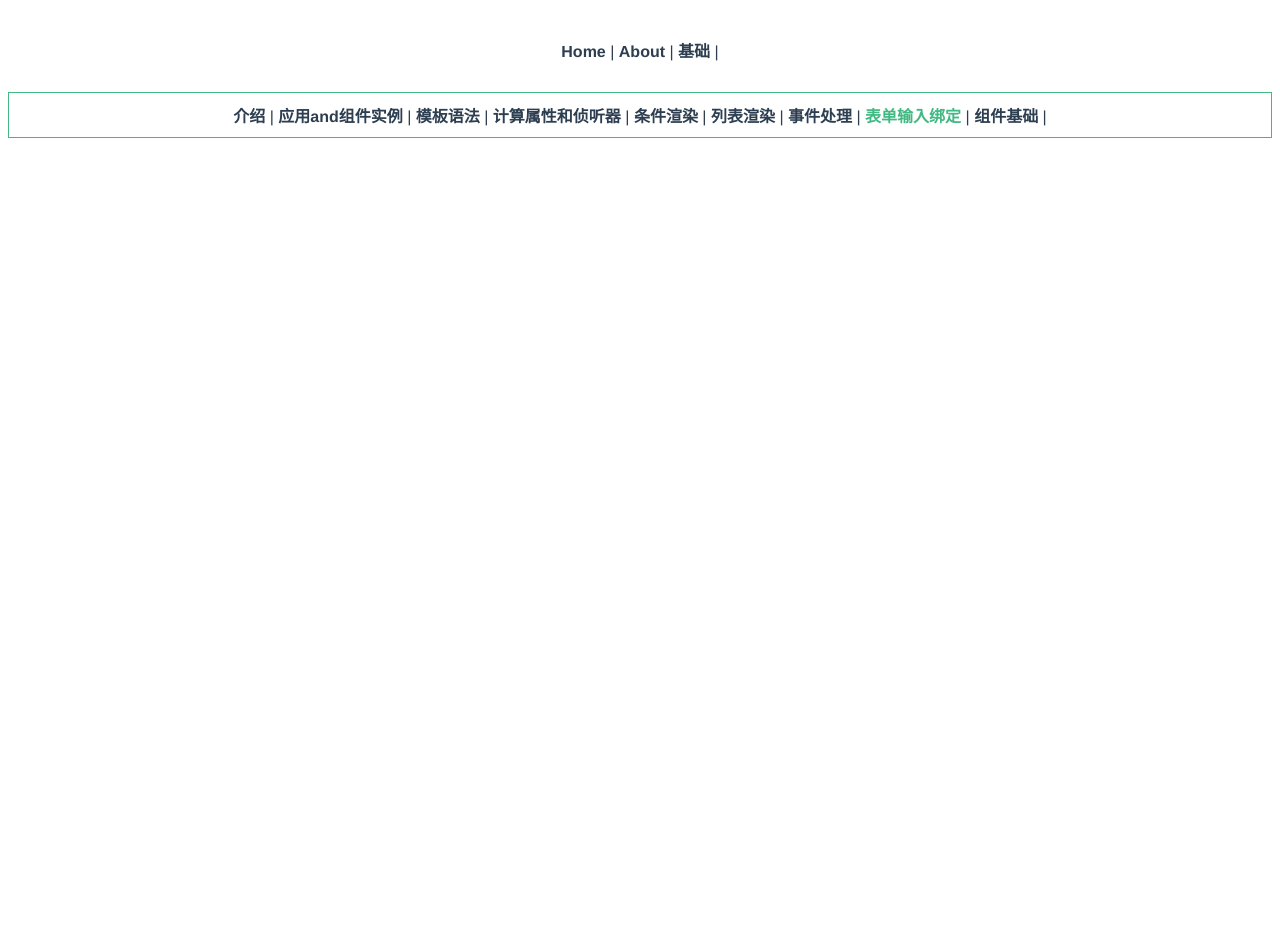
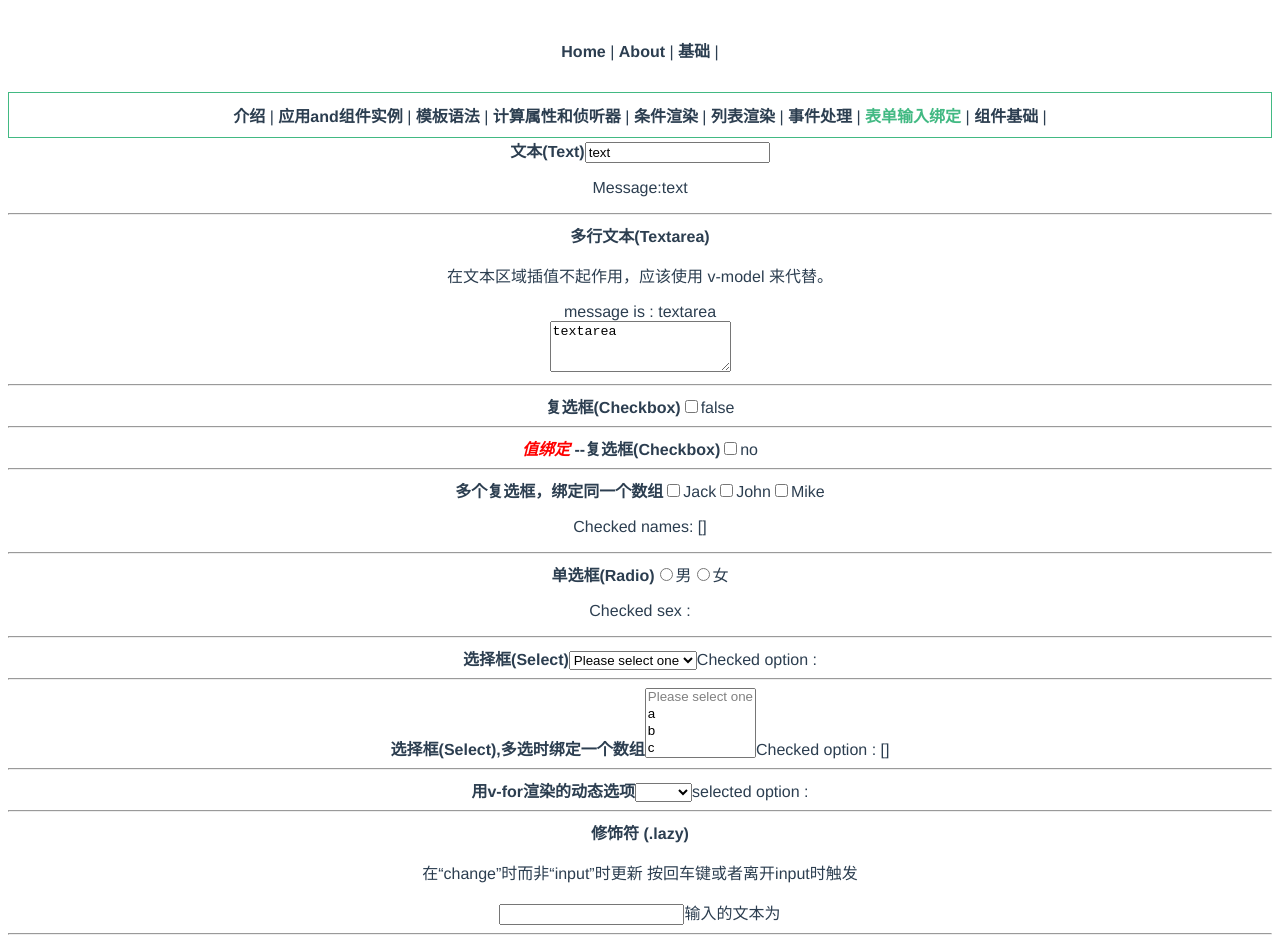
Before and after one commit to zhaoxin311/Vue3_demo, a Vue app: page /biaodan in a window 1280 px wide. Shown: the top 945 px of the page. Before the commit the page ends 800 px from the top, so only its background shows below. Built offline with nearby package versions, Linux system fonts and the light colour scheme.

Commit message:
表单输入绑定

```diff
--- a/src/views/jichu/biaodan.vue
+++ b/src/views/jichu/biaodan.vue
@@ -1,12 +1,130 @@
 <template>
-  <div class="biaodan"></div>
+  <div class="biaodan">
+    <strong>文本(Text)</strong>
+    <input v-model="text" placeholder="edit me" />
+    <p>Message:{{ text }}</p>
+    <hr />
+    <strong>多行文本(Textarea)</strong>
+    <p>在文本区域插值不起作用，应该使用 v-model 来代替。</p>
+    <span>message is : {{ Textarea }}</span
+    ><br />
+    <textarea v-model="Textarea" cols="20" rows="3"></textarea>
+    <hr />
+    <strong>复选框(Checkbox)</strong>
+    <input type="checkbox" id="checkbox" v-model="checkbox" />
+    <label for="">{{ checkbox }}</label>
+    <hr />
+    <strong> <i style="color: red">值绑定</i> --复选框(Checkbox)</strong>
+    <input
+      type="checkbox"
+      id="checkbox"
+      v-model="checkbox1"
+      true-value="yes"
+      false-value="no"
+    />
+    <label for="">{{ checkbox1 }}</label>
+    <hr />
+    <strong>多个复选框，绑定同一个数组</strong>
+    <input type="checkbox" id="Jack" value="Jack" v-model="checkboxnames" />
+    <label for="Jack">Jack</label>
+    <input type="checkbox" id="John" value="John" v-model="checkboxnames" />
+    <label for="John">John</label>
+    <input type="checkbox" id="Mike" value="Mike" v-model="checkboxnames" />
+    <label for="Mike">Mike</label>
+    <br />
+    <p>Checked names: {{ checkboxnames }}</p>
+    <hr />
+    <strong>单选框(Radio)</strong>
+    <input type="radio" id="nan" value="男" v-model="sex" />
+    <label for="nan">男</label>
+    <input type="radio" id="nv" value="女" v-model="sex" />
+    <label for="nv">女</label>
+    <p>Checked sex : {{ sex }}</p>
+    <hr />
+    <strong>选择框(Select)</strong>
+    <select name="" id="" v-model="select">
+      <option disabled value="">Please select one</option>
+      <option value="a">a</option>
+      <option value="b">b</option>
+      <option value="c">c</option>
+      <option value="d">d</option>
+    </select>
+    <span>Checked option : {{ select }}</span>
+    <hr />
+    <strong>选择框(Select),多选时绑定一个数组</strong>
+    <select name="" id="" v-model="selected" multiple>
+      <option disabled value="">Please select one</option>
+      <option value="a">a</option>
+      <option value="b">b</option>
+      <option value="c">c</option>
+      <option value="d">d</option>
+    </select>
+    <span>Checked option : {{ selected }}</span>
+    <hr />
+    <strong>用v-for渲染的动态选项</strong>
+    <select name="" id="" v-model="selectfor">
+      <option v-for="option in options" :value="option.value" :key="option">
+        {{ option.text }}
+      </option>
+    </select>
+    <span>selected option :{{ selectfor }}</span>
+    <hr />
+    <strong>修饰符 (.lazy)</strong>
+    <p>在“change”时而非“input”时更新 按回车键或者离开input时触发</p>
+    <input v-model.lazy="msg" />
+    <span>输入的文本为{{ msg }}</span>
+    <hr />
+    <strong>修饰符 (.number)</strong>
+    <p>
+      自动将用户的输入值转为数值类型 <br />
+      在 type="number" 时，HTML 输入元素的值也总会返回字符串。
+    </p>
+    <input v-model.number="age" type="number" />
+    <span>输入的内容为：{{ age }}</span>
+    <hr />
+    <strong>修饰符 (.trim)</strong>
+    <p>自动过滤用户输入的首尾空白字符</p>
+    <input v-model.trim="message" />
+    <span>输入的内容为：{{ message }}</span>
+  </div>
 </template>
 <script>
+import { ref } from "vue";
 export default {
   name: "Biaodan",
   components: {},
   setup() {
-    return {};
+    const text = ref("text");
+    const Textarea = ref("textarea");
+    const checkbox = ref("false");
+    const checkbox1 = ref("no");
+    const checkboxnames = ref([]);
+    const sex = ref("");
+    const select = ref("");
+    const selected = ref([]);
+    const selectfor = ref("");
+    const msg = ref("");
+    const age = ref("");
+    const message = ref("");
+    return {
+      text,
+      Textarea,
+      checkbox,
+      checkbox1,
+      checkboxnames,
+      sex,
+      select,
+      selected,
+      selectfor,
+      options: [
+        { text: "One", value: "A" },
+        { text: "Two", value: "B" },
+        { text: "Three", value: "C" },
+      ],
+      msg,
+      age,
+      message,
+    };
   },
 };
 </script>
```
